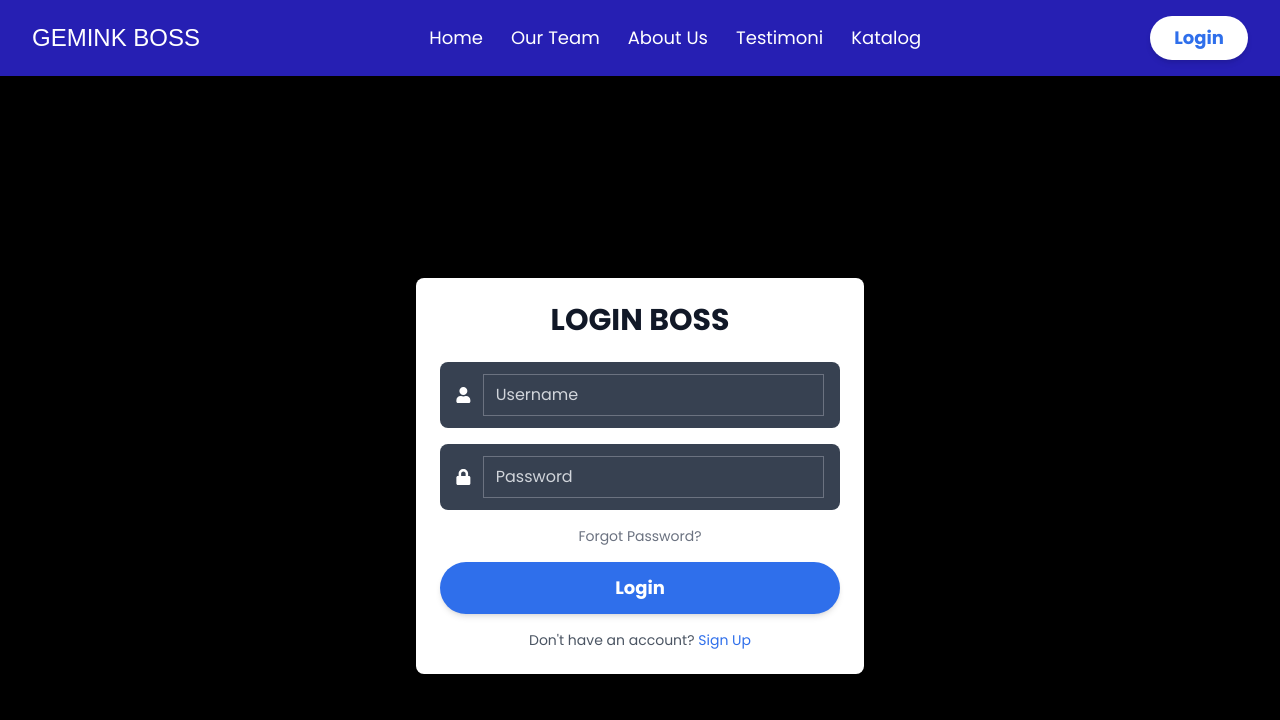
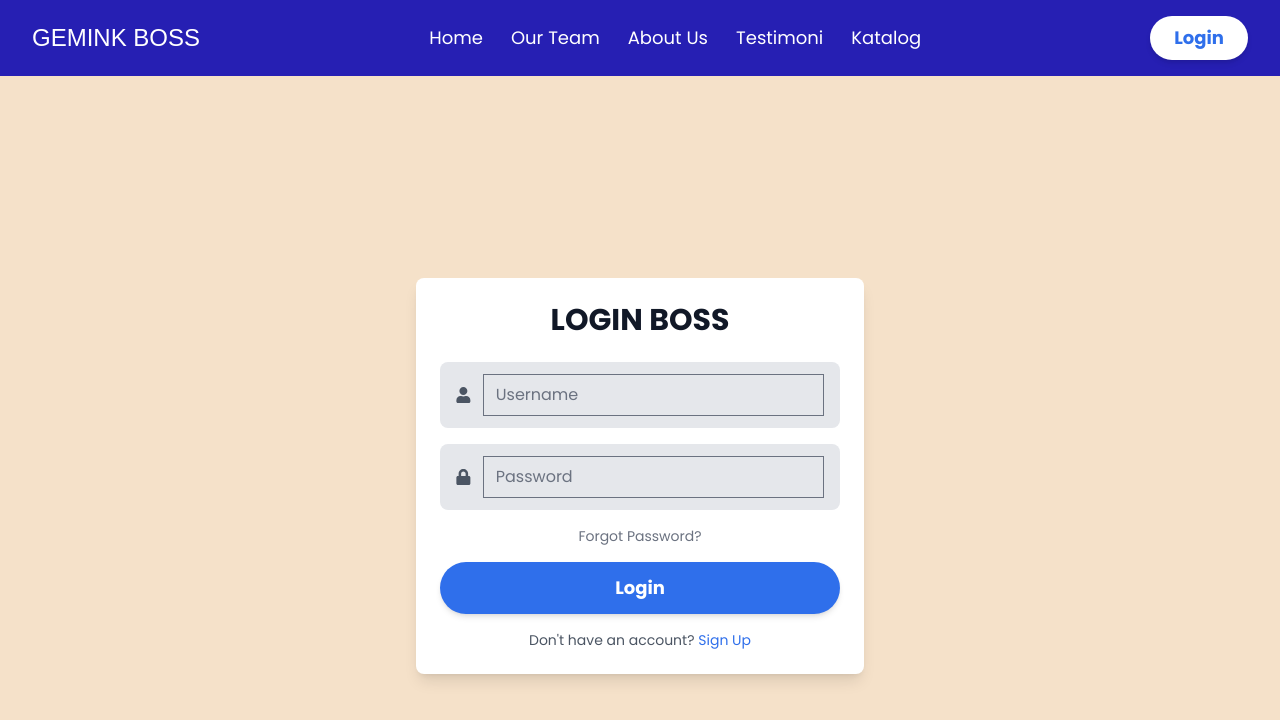
Before and after one commit to brumziee/SIWEB_GEMINK_BOSS, a Next.js app: page /login in a window 1280 px wide. Shown: the top 720 px of the page. Built offline with nearby package versions, Linux system fonts and the light colour scheme; a web font is replaced by a local one.

Commit message:
Update page.tsx

```diff
--- a/app/login/page.tsx
+++ b/app/login/page.tsx
@@ -19,30 +19,30 @@ export default function LoginPage() {
   };
 
   return (
-    <div className="h-screen flex justify-center items-center bg-gradient-to-b from-cream to-blue-500 text-white">
+    <div className="h-screen flex justify-center items-center bg-[#F5E1C9] text-gray-900">
       <div className="w-full max-w-md bg-white p-6 rounded-lg shadow-lg text-center">
-        <h1 className="text-3xl font-bold text-gray-900 mb-6">LOGIN BOSS</h1>
+        <h1 className="text-3xl font-bold mb-6">LOGIN BOSS</h1>
 
         <div className="space-y-4">
-          <div className="flex items-center bg-gray-700 px-4 py-3 rounded-lg">
-            <FaUser className="mr-3 text-white" />
+          <div className="flex items-center bg-gray-200 px-4 py-3 rounded-lg">
+            <FaUser className="mr-3 text-gray-600" />
             <input
               type="text"
               placeholder="Username"
               value={username}
               onChange={(e) => setUsername(e.target.value)}
-              className="bg-transparent outline-none w-full text-white placeholder-gray-300"
+              className="bg-transparent outline-none w-full text-gray-900 placeholder-gray-500"
             />
           </div>
 
-          <div className="flex items-center bg-gray-700 px-4 py-3 rounded-lg">
-            <FaLock className="mr-3 text-white" />
+          <div className="flex items-center bg-gray-200 px-4 py-3 rounded-lg">
+            <FaLock className="mr-3 text-gray-600" />
             <input
               type="password"
               placeholder="Password"
               value={password}
               onChange={(e) => setPassword(e.target.value)}
-              className="bg-transparent outline-none w-full text-white placeholder-gray-300"
+              className="bg-transparent outline-none w-full text-gray-900 placeholder-gray-500"
             />
           </div>
 
```
